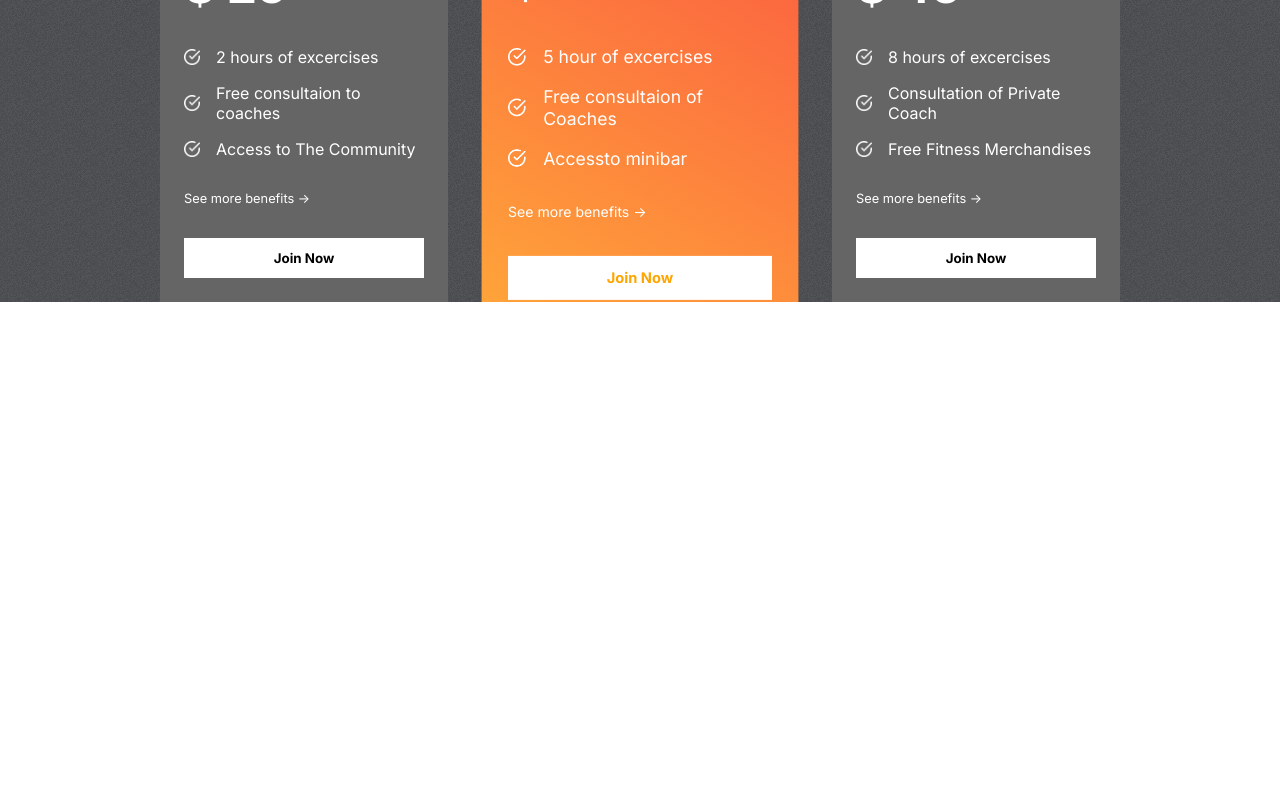
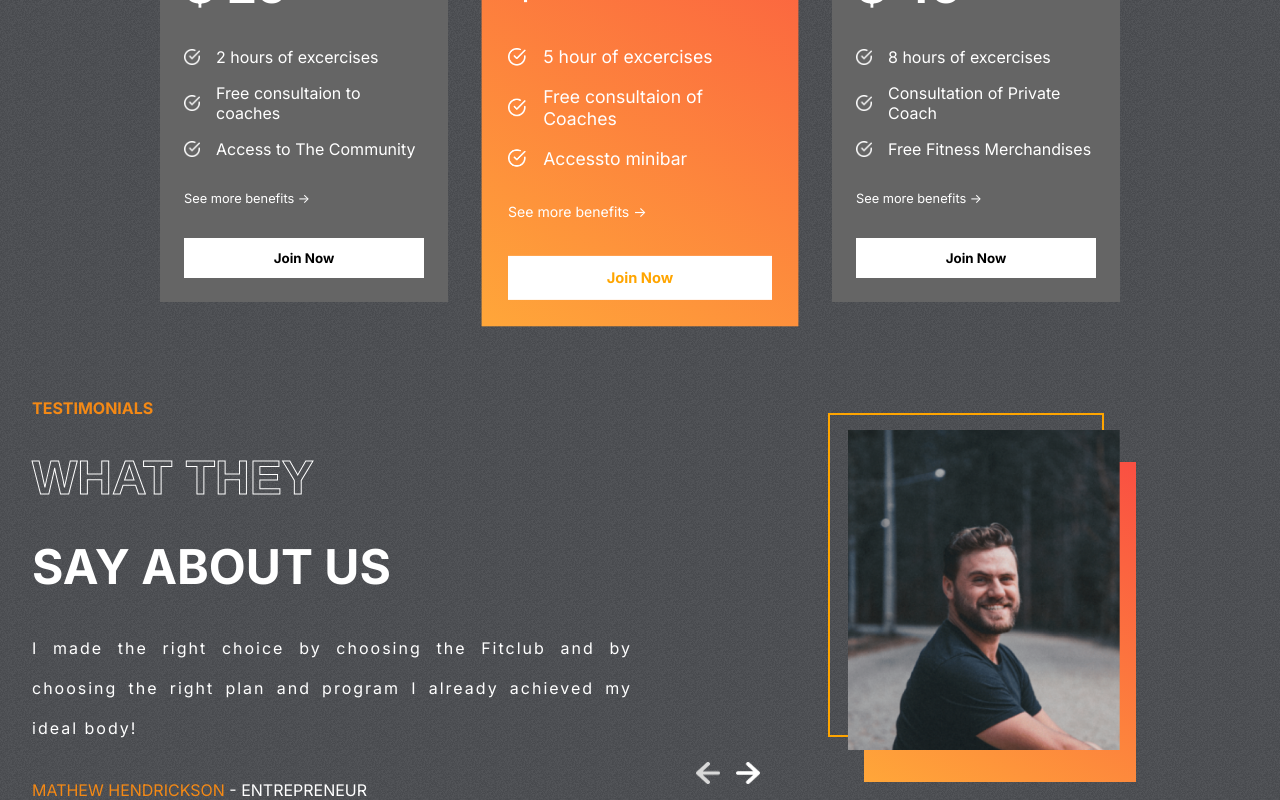
Before and after one commit to cwellis/fitnesswebsite, a React (Create React App) app: page / in a window 1280 px wide. Shown: the part 2136-2936 px from the top of the page. Before the commit the page ends 2438 px from the top, so only its background shows below. Built offline with nearby package versions, Linux system fonts and the light colour scheme.

Commit message:
added testimonials section

```diff
--- a/src/App.js
+++ b/src/App.js
@@ -3,6 +3,7 @@
 import Plans from './components/Plans/Plans';
 import Programs from './components/Programs/Programs';
 import Reasons from './components/Reasons/Reasons';
+import Testimonials from './components/Testimonials/Testimonials';
 
 function App() {
   return (
@@ -11,6 +12,7 @@
           <Programs />
           <Reasons />
           <Plans />
+          <Testimonials />
     </div>
   );
 }
--- /dev/null
+++ b/src/components/Testimonials/Testimonials.css
@@ -0,0 +1,78 @@
+.testimonials {
+    display: flex;
+    gap: 1rem;
+    padding: 0 2rem;
+}
+
+.left-t {
+    display: flex;
+    flex: 1 1;
+    gap: 2rem;
+    flex-direction: column;
+    text-transform: uppercase;
+    color: white;
+}
+
+.left-t>:nth-child(1) {
+    color: var(--orange);
+    font-weight: bold;
+}
+
+.left-t>:nth-child(2),
+.left-t>:nth-child(3) {
+    font-weight: bold;
+    font-size: 3rem;
+}
+
+.left-t>:nth-child(4) {
+    text-transform: none;
+    text-align: justify;
+    letter-spacing: 2px;
+    line-height: 40px;
+}
+
+.right-t {
+    flex: 1;
+    position: relative;
+}
+
+.right-t>img {
+    position: absolute;
+    width: 17rem;
+    height: 20rem;
+    object-fit: cover;
+    right: 8rem;
+    top: 2rem;
+}
+
+.right-t>:nth-child(1) {
+    position: absolute;
+    width: 17rem;
+    height: 20rem;
+    border: 2px solid orange;
+    background-color: transparent;
+    right: 9rem;
+    top: 0.9rem;
+}
+
+.right-t>:nth-child(2) {
+    position: absolute;
+    width: 17rem;
+    height: 20rem;
+    top: 4rem;
+    right: 7rem;
+    background: var(--planCard);
+}
+
+.arrows {
+    display: flex;
+    gap: 1rem;
+    position: absolute;
+    bottom: 1rem;
+    left: 3rem;
+}
+
+.arrows>img {
+    width: 1.5rem;
+    cursor: pointer;
+}
--- /dev/null
+++ b/src/components/Testimonials/Testimonials.jsx
@@ -0,0 +1,61 @@
+import React, { useState } from 'react'
+import './Testimonials.css'
+import {testimonialsData} from '../../data/testimonialsData'
+import leftArrow from '../../assets/leftArrow.png'
+import rightArrow from '../../assets/rightArrow.png'
+
+const Testimonials = () => {
+
+    const [selected, setSelected] = useState(0)
+    const tLength = testimonialsData.length
+
+    return (
+        <div className="testimonials">
+            <div className='left-t'>
+                <span>Testimonials</span>
+                <span className='stroke-text'>what they</span>
+                <span>say about us</span>
+                <span>
+                    {testimonialsData[selected].review}
+                </span>
+                <span>
+                    <span style={{color: 'var(--orange)'}}>
+                        {testimonialsData[selected].name}
+                    </span>{' '}
+                        - {testimonialsData[selected].status}
+                </span>
+            </div>
+
+            <div className='right-t'>
+
+                <div></div>
+                <div></div>
+
+                <img src={testimonialsData[selected].image} alt="" />
+
+                <div className="arrows">
+                    <img
+                        onClick={() => {
+                            selected === 0
+                            ? setSelected(tLength - 1)
+                            : setSelected((prev) => prev - 1)
+                        }}
+                        src={leftArrow}
+                        alt=""
+                    />
+                    <img
+                        onClick={() => {
+                            selected === tLength - 1
+                            ? setSelected(0)
+                            : setSelected((prev) => prev + 1)
+                        }}
+                        src={rightArrow}
+                        alt=""
+                    />
+                </div>
+            </div>
+        </div>
+    )
+}
+
+export default Testimonials
```
